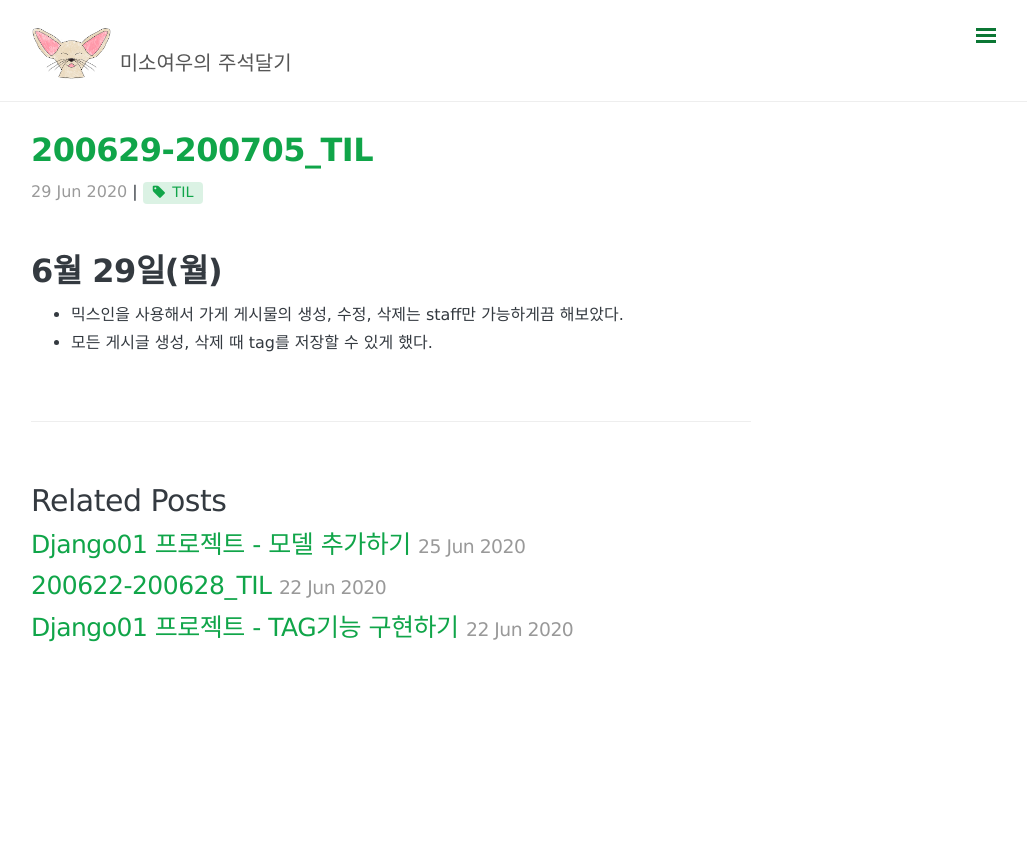
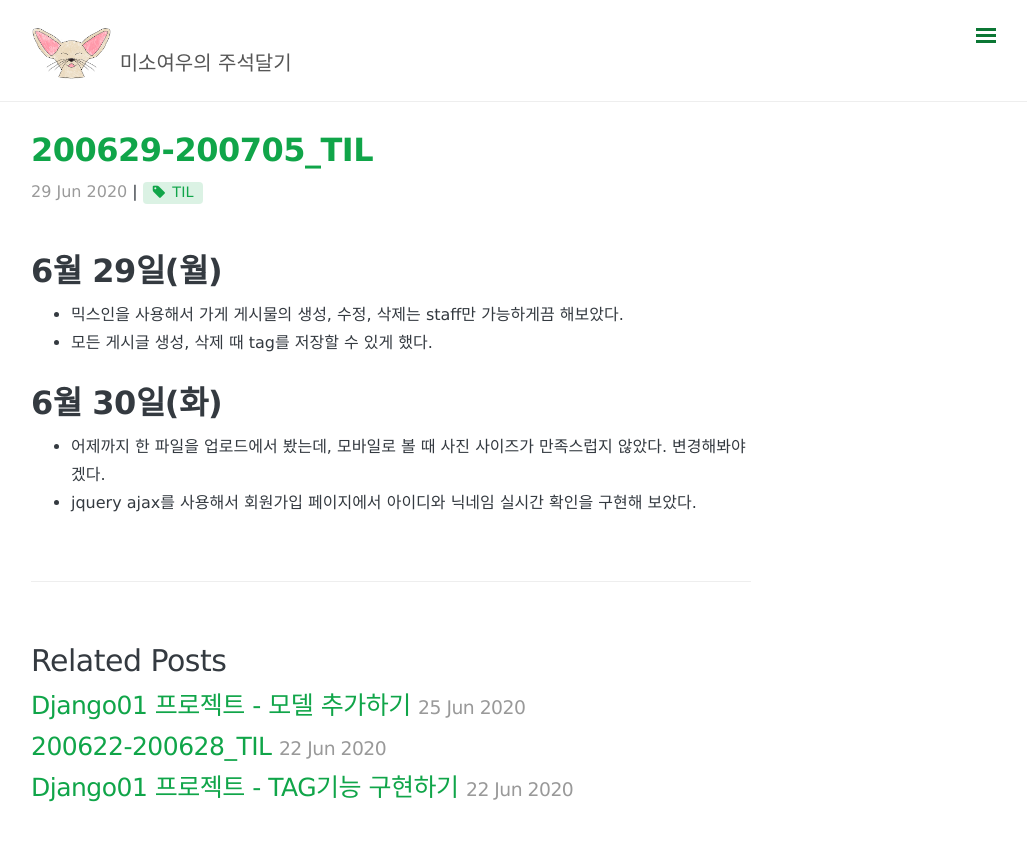
Before and after one commit to somefood/somefood.github.io, a Jekyll site: the page built from _posts/Today I Learned/2020-06-29-07-05-TIL.md, in a window 1280 px wide. Shown: the top 841 px of the page, without its empty margins (249-1276 px from the left). Built offline with Jekyll 4.4.1, drawn with Linux system fonts in a browser that asks for light colours; nearby versions of some CDN libraries; comment, search, counter and statistics services are not loaded.

Commit message:
추가: 내용 추가

```diff
--- a/_posts/Today I Learned/2020-06-29-07-05-TIL.md
+++ b/_posts/Today I Learned/2020-06-29-07-05-TIL.md
@@ -10,3 +10,8 @@ comments: true
 ==========
 - 믹스인을 사용해서 가게 게시물의 생성, 수정, 삭제는 staff만 가능하게끔 해보았다.
 - 모든 게시글 생성, 삭제 때 tag를 저장할 수 있게 했다.
+
+6월 30일(화)
+========
+- 어제까지 한 파일을 업로드에서 봤는데, 모바일로 볼 때 사진 사이즈가 만족스럽지 않았다. 변경해봐야겠다.
+- jquery ajax를 사용해서 회원가입 페이지에서 아이디와 닉네임 실시간 확인을 구현해 보았다.
```
